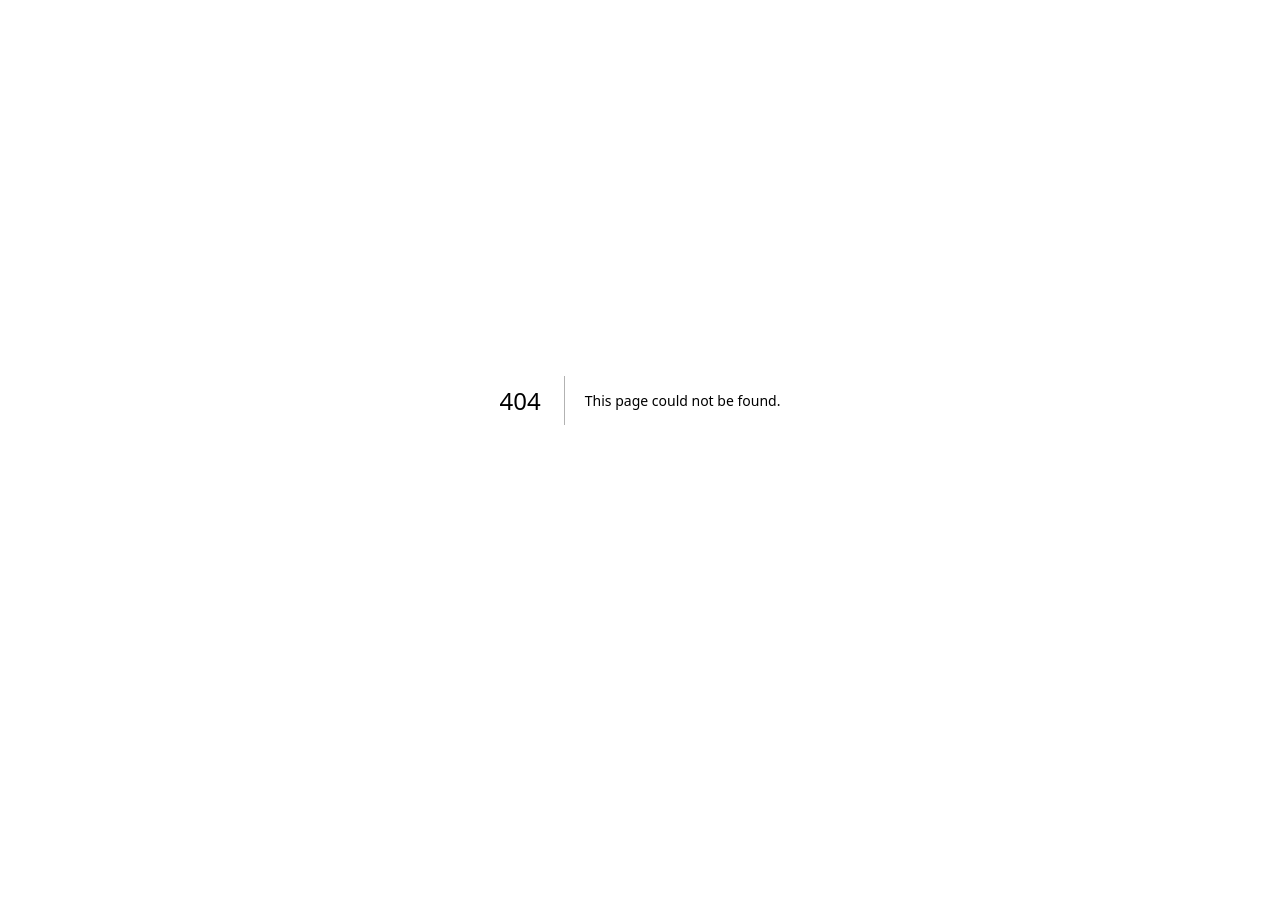
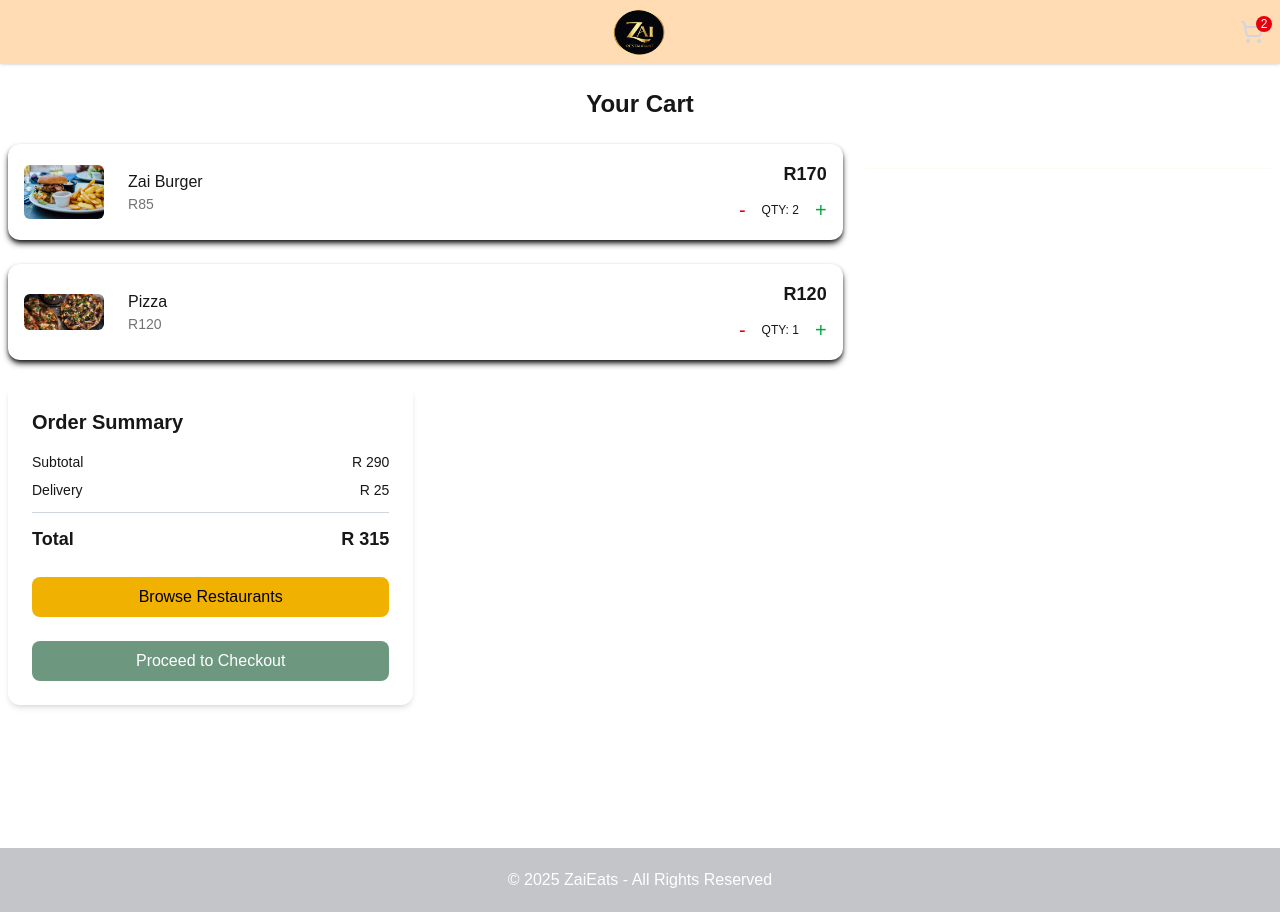
Before and after one commit to Sancho19/foodEats, a Next.js app: page /cart in a window 1280 px wide. Before the commit this address had no page. Before the commit the page ends 800 px from the top, so only its background shows below. Built offline with nearby package versions, Linux system fonts and the light colour scheme.

Commit message:
Added cart view and changed layout of cart dropdown

```diff
--- /dev/null
+++ b/app/cart/page.tsx
@@ -0,0 +1,161 @@
+"use client";
+import { useState } from "react";
+import { motion } from "framer-motion";
+import Image from "next/image";
+import Footer from "@/components/footer";
+import Navbar from "@/components/navbar";
+
+export default function Cart() {
+  type CartItem = {
+    id: number;
+    name: string;
+    price: number;
+    quantity: number;
+    image: string;
+  };
+
+  const [cartItems, setCartItems] = useState<CartItem[]>([
+    {
+      id: 1,
+      name: "Zai Burger",
+      price: 85,
+      quantity: 2,
+      image: "/deal2.jpg",
+    },
+    {
+      id: 2,
+      name: "Pizza",
+      price: 120,
+      quantity: 1,
+      image: "/deal3.png",
+    },
+  ]);
+
+  const handleAdd = (item: CartItem) => {
+    setCartItems((prev) =>
+      prev.map((i) =>
+        i.id === item.id ? { ...i, quantity: i.quantity + 1 } : i
+      )
+    );
+  };
+
+  const handleRemove = (item: CartItem) => {
+    setCartItems((prev) =>
+      prev
+        .map((i) =>
+          i.id === item.id ? { ...i, quantity: Math.max(1, i.quantity - 1) } : i
+        )
+        .filter((i) => i.quantity > 0)
+    );
+  };
+
+  const subtotal = cartItems.reduce(
+    (acc, item) => acc + item.price * item.quantity,
+    0
+  );
+  const deliveryFee = subtotal > 0 ? 25 : 0;
+  const total = subtotal + deliveryFee;
+  return (
+    <>
+      <Navbar />
+      <div className="container mt-12 px-2 py-10 min-h-screen ">
+        <motion.h1
+          initial={{ opacity: 0, y: -10 }}
+          animate={{ opacity: 1, y: 0 }}
+          className="text-2xl font-bold mb-6 text-center"
+        >
+          Your Cart
+        </motion.h1>
+
+        {cartItems.length === 0 ? (
+          <p className="text-center text-gray-400">Your cart is empty.</p>
+        ) : (
+          <>
+            <div className="grid gap-6 lg:grid-cols-3">
+              {/* Cart Items */}
+              <div className="lg:col-span-2 space-y-6">
+                {cartItems.map((item) => (
+                  <motion.div
+                    key={item.id}
+                    initial={{ opacity: 0, y: 10 }}
+                    animate={{ opacity: 1, y: 0 }}
+                    className="flex items-center py-4 justify-between p-4 shadow-md shadow-neutral-900 rounded-xl transition duration-300 "
+                  >
+                    <div className="flex items-center space-x-6">
+                      <Image
+                        src={item.image}
+                        alt={item.name}
+                        width={80}
+                        height={80}
+                        className="object-cover rounded-md"
+                      />
+                      <div>
+                        <p className="text-md font-medium">{item.name}</p>
+                        <p className="text-neutral-500 text-sm">
+                          R{item.price}
+                        </p>
+                      </div>
+                    </div>
+
+                    <div className="flex flex-col items-end space-y-2">
+                      <p className="text-lg font-semibold">
+                        R{item.price * item.quantity}
+                      </p>
+                      <div className="flex items-center space-x-4">
+                        <button
+                          onClick={() => handleRemove(item)}
+                          className="text-xl text-red-600 active:text-red-800"
+                        >
+                          -
+                        </button>
+                        <span className="text-xs font-medium">
+                          QTY: {item.quantity}
+                        </span>
+                        <button
+                          onClick={() => handleAdd(item)}
+                          className="text-xl text-green-600 active:text-green-800"
+                        >
+                          +
+                        </button>
+                      </div>
+                    </div>
+                  </motion.div>
+                ))}
+              </div>
+
+              <div className="w-full h-[1px] bg-yellow-500/50 opacity-10 mt-6"></div>
+              {/* Summary Card */}
+              <motion.div
+                initial={{ opacity: 0, x: 30 }}
+                animate={{ opacity: 1, x: 0 }}
+                className=" p-6 rounded-xl shadow-md"
+              >
+                <h2 className="text-xl font-semibold mb-4">Order Summary</h2>
+                <div className="flex justify-between mb-2 text-sm">
+                  <span>Subtotal</span>
+                  <span>R {subtotal}</span>
+                </div>
+                <div className="flex justify-between mb-2 text-sm">
+                  <span>Delivery</span>
+                  <span>R {deliveryFee}</span>
+                </div>
+                <div className="border-t border-gray-300 my-3" />
+                <div className="flex justify-between font-bold text-lg">
+                  <span>Total</span>
+                  <span>R {total}</span>
+                </div>
+                <button className="mt-6 w-full text-black py-2 rounded-lg bg-yellow-500 active:bg-white active:text-black transition">
+                  Browse Restaurants
+                </button>
+                <button className="mt-6 w-full  py-2 rounded-lg bg-green-900/60 text-white active:bg-white active:text-black transition">
+                  Proceed to Checkout
+                </button>
+              </motion.div>
+            </div>
+          </>
+        )}
+      </div>
+      <Footer />
+    </>
+  );
+}
--- a/app/profile/page.tsx
+++ b/app/profile/page.tsx
@@ -8,12 +8,13 @@
 export default function Profile() {
   const [showAddress, setShowAddress] = useState(false);
   const [showCardDetails, setShowCardDetails] = useState(false);
+  const [tipPreference, setTipPreference] = useState("No Tip");
 
   const user = {
     firstName: "Sipho",
     lastName: "Van de Merwe",
     phoneNumber: "+27 64 819 4578",
-    address: "1234 Elm St, Springfield, IL, 62701",
+    address: "42 Payne Road, Durban, Glenwood, 4001",
     cardDetails: "**** **** **** 1234",
   };
 
@@ -138,7 +139,24 @@
           <p className="text-sm text-neutral-400 mt-2">
             Notifications: Enabled
           </p>
-          <p className="text-sm text-neutral-400 mt-1">Language: English</p>
+          <p className="mt-3 text-sm text-neutral-400 mt-1">
+            Language: English
+          </p>
+          <div className="mt-3">
+            <label className="text-sm text-neutral-400 block mb-1">
+              Default Tip:
+            </label>
+            <select
+              value={tipPreference}
+              onChange={(e) => setTipPreference(e.target.value)}
+              className="text-xs w-20 bg-black border border-neutral-200/20 rounded-xl p-2 text-neutral-400 "
+            >
+              <option value="No Tip">No Tip</option>
+              <option value="10%">10%</option>
+              <option value="20%">20%</option>
+              <option value="30%">30%</option>
+            </select>
+          </div>
         </motion.div>
 
         <motion.div
--- a/app/restaurant/[id]/page.tsx
+++ b/app/restaurant/[id]/page.tsx
@@ -302,9 +302,9 @@
         >
           <div className="bg-black shadow-white shadow-xs p-6 rounded-2xl w-96 max-h-[80vh] overflow-y-auto relative scrollbar-hide">
             {/* ✅ "X" Button fixed inside the modal */}
-            <div className="absolute text-white top-2 right-2">
+            <div className="absolute top-2 right-2">
               <button
-                className="bg-red-600 text-white w-6 h-6 flex items-center justify-center rounded-full cursor-pointer text-xs"
+                className="bg-red-600 text-neutral-100 w-6 h-6 flex items-center justify-center rounded-full cursor-pointer text-xs"
                 onClick={() => setSelectedItem(null)}
               >
                 ✖
--- a/components/footer.tsx
+++ b/components/footer.tsx
@@ -1,6 +1,6 @@
 export default function Footer() {
   return (
-    <footer className="p-6 text-center text-gray-400 bg-gray-950">
+    <footer className="p-5 text-center text-white bg-gray-900/25">
       &copy; {new Date().getFullYear()} ZaiEats - All Rights Reserved
     </footer>
   );
--- a/components/navbar.tsx
+++ b/components/navbar.tsx
@@ -10,7 +10,8 @@
   const [menuOpen, setMenuOpen] = useState(false);
   const [cartOpen, setCartOpen] = useState(false);
   const [cartItems] = useState([
-    { id: 1, name: "Burger", price: 50, quantity: 2 },
+    { id: 1, name: "Cheese Burger", price: 50, quantity: 2 },
+    { id: 2, name: "Zai Benedict", price: 50, quantity: 2 },
   ]);
 
   const handleLogout = () => {
@@ -57,42 +58,50 @@
 
           {/* Cart Dropdown */}
           {cartOpen && (
-            <div className="fixed top-12 right-2 w-72 bg-black shadow-lg rounded-lg p-4 z-50">
+            <div className="fixed top-12 right-2 w-75 bg-black shadow-xl rounded-xl p-4 z-50 space-y-4">
               <button
                 onClick={() => setCartOpen(false)}
-                className="absolute top-2 right-2 text-white active:text-red-500 cursor-pointer"
+                className="absolute top-2 right-2 text-red-500"
               >
                 <FaTimes size={16} />
               </button>
-              <h3 className="text-md font-semibold mb-2">Cart Items</h3>
+
+              <h3 className="text-md font-semibold mb-3">Cart Items</h3>
+
               {cartItems.length > 0 ? (
-                <div className="max-h-60 overflow-y-auto ">
+                <div className="space-y-4 max-h-64 overflow-y-auto pr-1">
                   {cartItems.map((item) => (
                     <div
                       key={item.id}
-                      className="flex items-center justify-between p-2 border-b"
+                      className="flex items-center justify-between p-2 rounded-lg shadow-sm border border-neutral-200/20"
                     >
-                      <div>
-                        <p className="text-sm font-medium">{item.name}</p>
-                        <p className="text-xs text-gray-500">R{item.price}</p>
+                      <div className="flex items-center space-x-4">
+                        <div>
+                          <p className="text-sm font-semibold">{item.name}</p>
+                          <p className="text-xs text-gray-400">R{item.price}</p>
+                        </div>
                       </div>
-                      <p className="text-xs font-semibold">
-                        QTY: {item.quantity}
-                      </p>
+                      <div className="text-right text-xs font-medium">
+                        <p>Qty: {item.quantity}</p>
+                        <p className="text-gray-400 mt-1">
+                          R{item.price * item.quantity}
+                        </p>
+                      </div>
                     </div>
                   ))}
                 </div>
               ) : (
-                <p className="text-gray-500 text-sm text-center ">
+                <p className="text-gray-400 text-sm text-center mt-4">
                   Your cart is empty.
                 </p>
               )}
+
               <Link href="/cart">
                 <button
                   onClick={() => setCartOpen(false)}
-                  className="mt-3 w-full cursor-pointer font-semibold bg-yellow-500 text-black py-2 rounded-lg hover:bg-white transition"
+                  className="w-full mt-1 bg-yellow-500 text-black text-sm font-semibold py-2 rounded-lg hover:bg-yellow-400 transition"
                 >
-                  View Cart
+                  View Full Cart
                 </button>
               </Link>
             </div>
@@ -145,6 +154,13 @@
             <FaBars size={20} /> <span>My Orders</span>
           </Link>
           <Link
+            href="/cart"
+            onClick={() => setMenuOpen(false)}
+            className="flex items-center space-x-2 p-2 w-full rounded-xl active:bg-yellow-500 active:text-black transition duration-200"
+          >
+            <FaBars size={20} /> <span>My Cart</span>
+          </Link>
+          <Link
             href="/wishlist"
             onClick={() => setMenuOpen(false)}
             className="flex items-center space-x-2 p-2 w-full rounded-xl active:bg-yellow-500 active:text-black transition duration-200"
```
